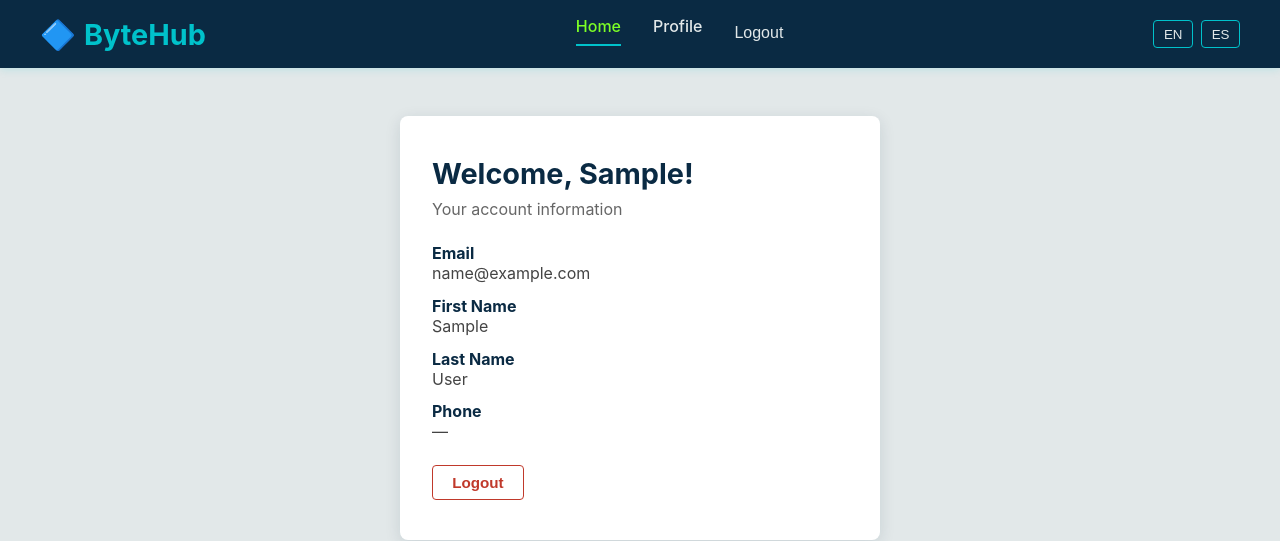
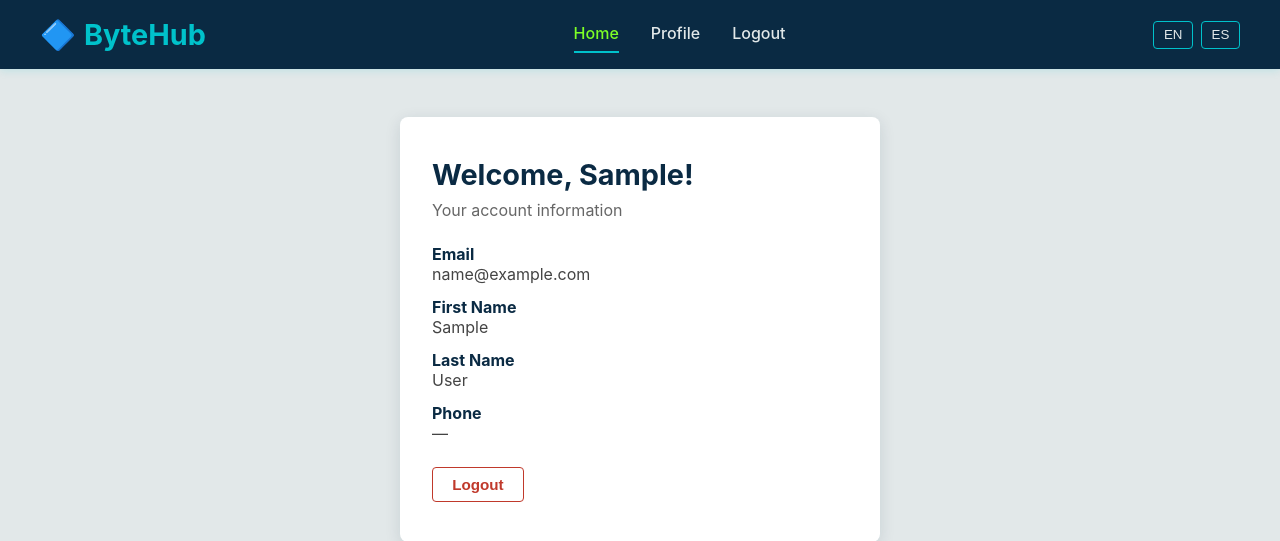
Before and after one commit to DavidCurelop/ByteHub, a Django app: page /accounts/profile/ in a window 1280 px wide. Shown: the top 541 px of the page. Run offline with Django 5.2, Linux system fonts and the light colour scheme; the visitor is signed in with stand-in values (Sample User, id 1).

Commit message:
fix(base): Fixed logout button style issue

```diff
--- a/ByteHub/templates/base.html
+++ b/ByteHub/templates/base.html
@@ -2,6 +2,7 @@
 {% load i18n %}
 {% get_current_language as LANGUAGE_CODE %}
 <html lang="{{ LANGUAGE_CODE }}">
+
 <head>
     <meta charset="UTF-8">
     <meta name="viewport" content="width=device-width, initial-scale=1.0">
@@ -57,16 +58,31 @@
             gap: 2rem;
         }
 
-        nav a {
+        nav a,
+        button.nav-btn {
             color: #E2E8E9;
             text-decoration: none;
             font-weight: 500;
+            font-size: 1rem;
+            font-family: inherit;
+            line-height: 1.2;
             transition: color 0.3s ease;
             padding: 0.5rem 0;
+            border: 0;
             border-bottom: 2px solid transparent;
+            display: inline-block;
+            vertical-align: middle;
         }
 
-        nav a:hover {
+        button.nav-btn {
+            background: none;
+            cursor: pointer;
+            appearance: none;
+            -webkit-appearance: none;
+        }
+
+        nav a:hover,
+        button.nav-btn:hover {
             color: #00C2CB;
             border-bottom-color: #7DFF26;
         }
@@ -207,28 +223,11 @@
             border: 1px solid #c3e6cb;
         }
 
-        .alert-error, .alert-warning {
+        .alert-error,
+        .alert-warning {
             background-color: #f8d7da;
             color: #721c24;
             border: 1px solid #f5c6cb;
-        }
-
-        /* Logout button in nav */
-        .nav-logout-btn {
-            background: none;
-            border: none;
-            color: #E2E8E9;
-            font-weight: 500;
-            font-size: 1rem;
-            cursor: pointer;
-            padding: 0.5rem 0;
-            border-bottom: 2px solid transparent;
-            transition: color 0.3s ease;
-        }
-
-        .nav-logout-btn:hover {
-            color: #00C2CB;
-            border-bottom-color: #7DFF26;
         }
 
         /* Main Content */
@@ -309,6 +308,7 @@
         }
     </style>
 </head>
+
 <body>
     <header>
         <div class="header-container">
@@ -322,9 +322,8 @@
                     {% if user.is_authenticated %}
                     <li><a href="{% url 'accounts:profile' %}">{% trans "Profile" %}</a></li>
                     <li>
-                            <form method="post" action="{% url 'accounts:logout' %}" style="display:inline;">
-                                {% csrf_token %}
-                                <button type="submit" class="nav-logout-btn">{% trans "Logout" %}</button>
+                        <form method="post" action="{% url 'accounts:logout' %}" style="display:inline-flex;">
+                            {% csrf_token %} <button type="submit" class="nav-btn">{% trans "Logout" %}</button>
                         </form>
                     </li>
                     {% else %}
@@ -336,10 +335,12 @@
             <form action="{% url 'set_language' %}" method="post" style="display: flex; gap: 0.5rem;">
                 {% csrf_token %}
                 <input name="next" type="hidden" value="{{ request.get_full_path }}">
-                <button type="submit" name="language" value="en" style="padding: 0.35rem 0.6rem; border: 1px solid #00C2CB; background: transparent; color: #E2E8E9; border-radius: 4px; cursor: pointer;">
+                <button type="submit" name="language" value="en"
+                    style="padding: 0.35rem 0.6rem; border: 1px solid #00C2CB; background: transparent; color: #E2E8E9; border-radius: 4px; cursor: pointer;">
                     EN
                 </button>
-                <button type="submit" name="language" value="es" style="padding: 0.35rem 0.6rem; border: 1px solid #00C2CB; background: transparent; color: #E2E8E9; border-radius: 4px; cursor: pointer;">
+                <button type="submit" name="language" value="es"
+                    style="padding: 0.35rem 0.6rem; border: 1px solid #00C2CB; background: transparent; color: #E2E8E9; border-radius: 4px; cursor: pointer;">
                     ES
                 </button>
             </form>
@@ -402,4 +403,5 @@
     <!-- Scripts específicos de la página van aquí -->
     {% endblock %}
 </body>
+
 </html>
--- /dev/null
+++ b/pages/templates/base.html
@@ -0,0 +1 @@
+{% extends 'pages/base.html' %}
--- a/pages/templates/pages/base.html
+++ /dev/null
@@ -1 +0,0 @@
-{% extends 'base.html' %}
```
Lines whose indentation alone changed are shown as unchanged.
